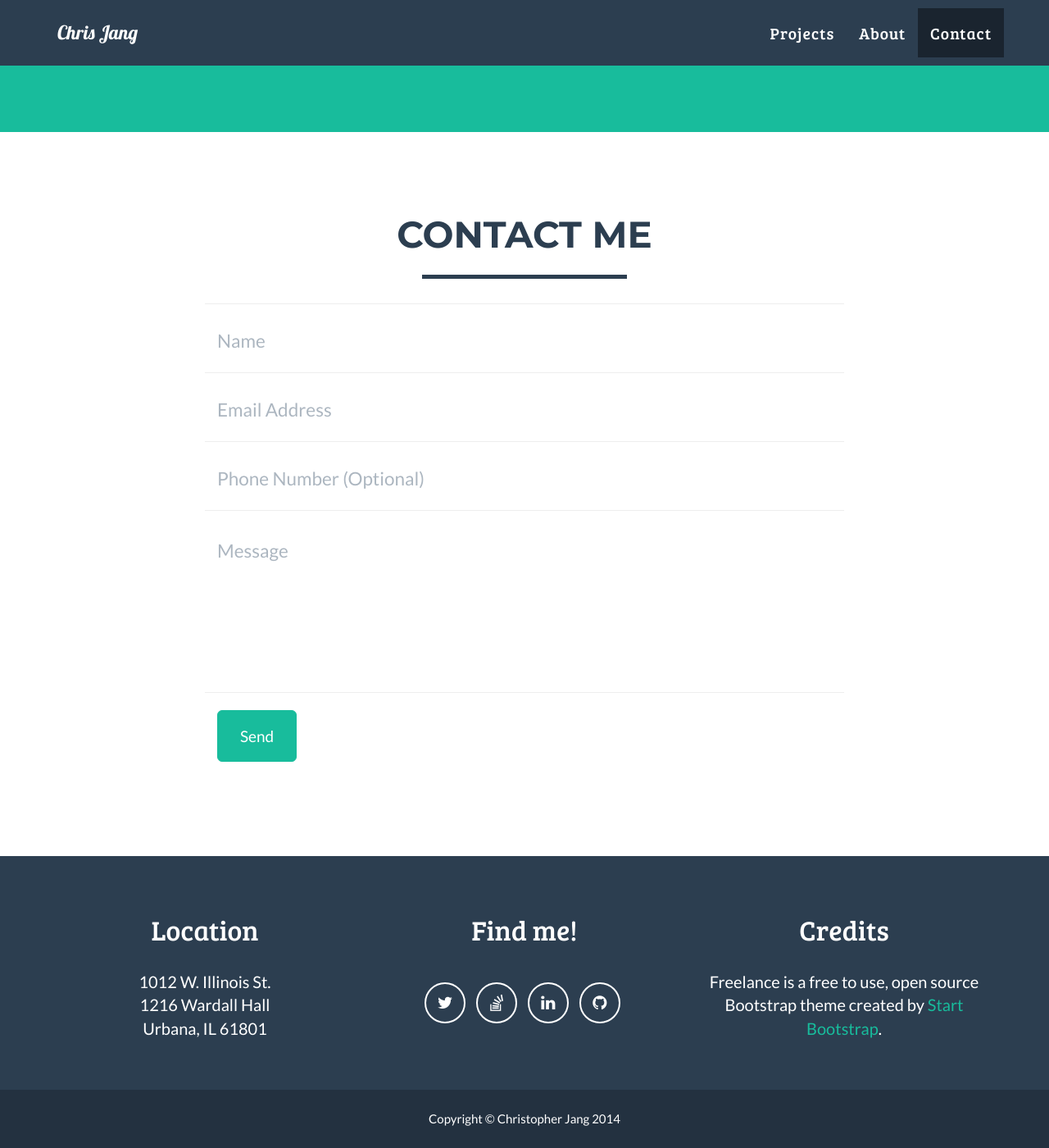
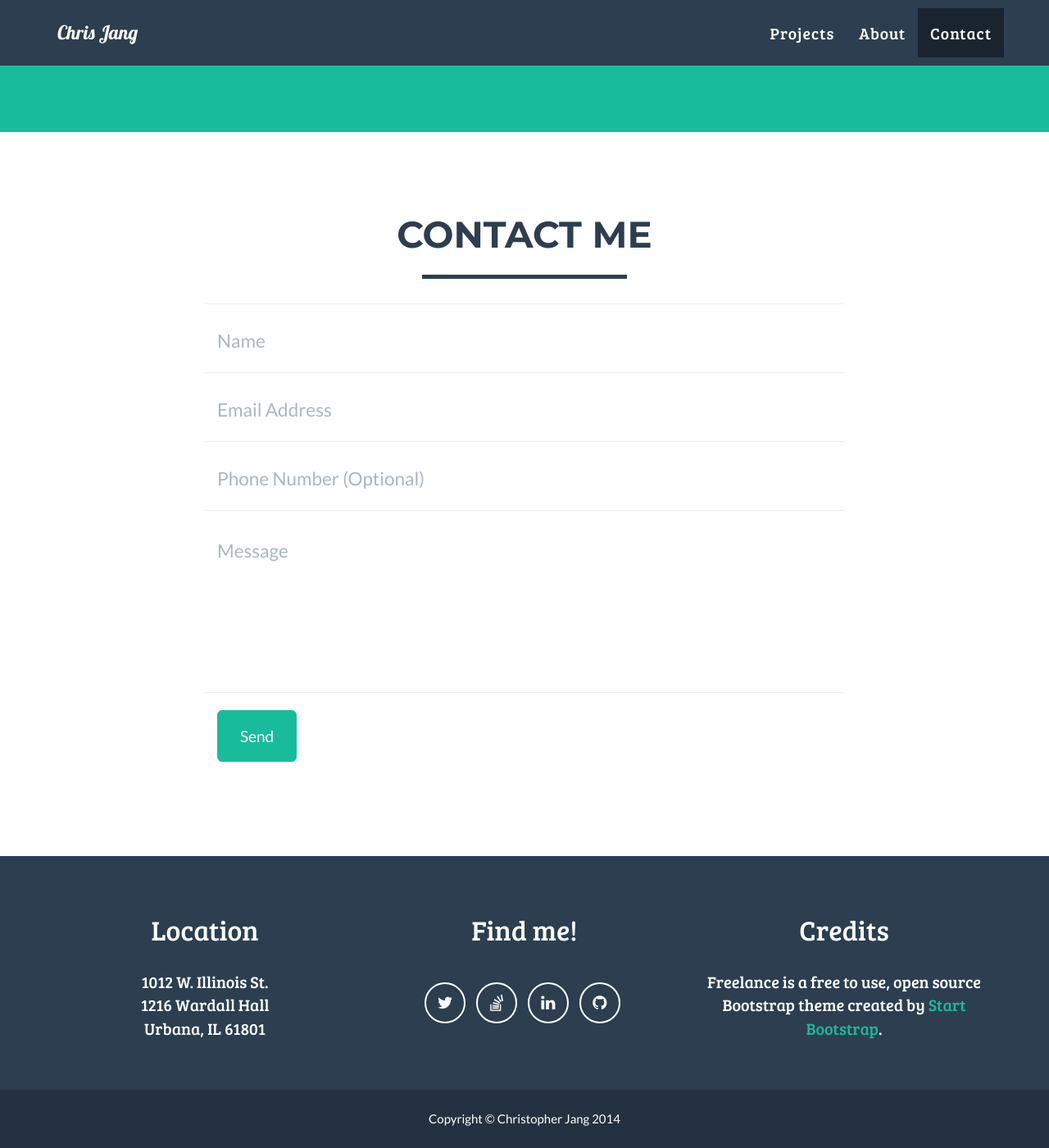
Before and after one commit to cjang5/cjang5.github.io, a Jekyll site: the page built from index.html, in a window 1280 px wide and 1400 px high, scrolled down 2017 px. Shown: the whole window at 82% size. Built offline with Jekyll 4.4.1, drawn with Linux system fonts in a browser that asks for light colours.

Commit message:
Added footer-col p rule

```diff
--- a/_includes/css/main.css
+++ b/_includes/css/main.css
@@ -364,6 +364,10 @@ footer .footer-col {
     margin-bottom: 50px;
 }
 
+footer .footer-col p {
+    font-family: 'Bree Serif', sans-serif;
+}
+
 footer .footer-below {
     padding: 25px 0;
     background-color: #{{ site.color.secondary-dark }};
```
